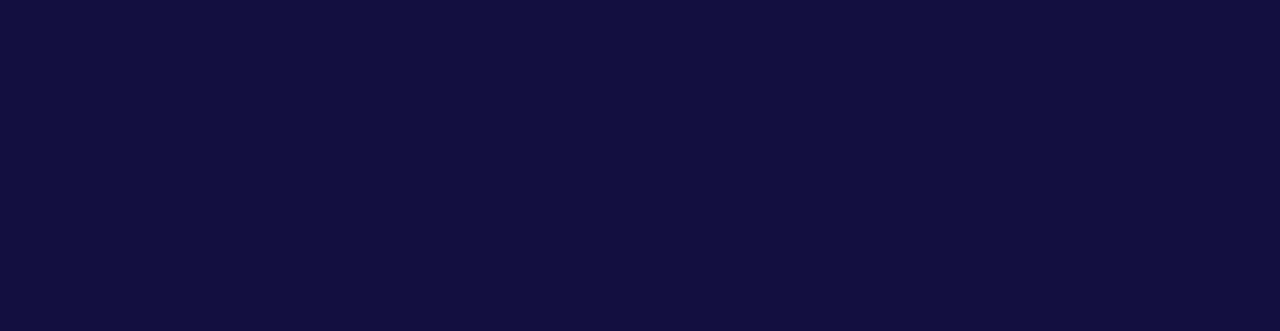
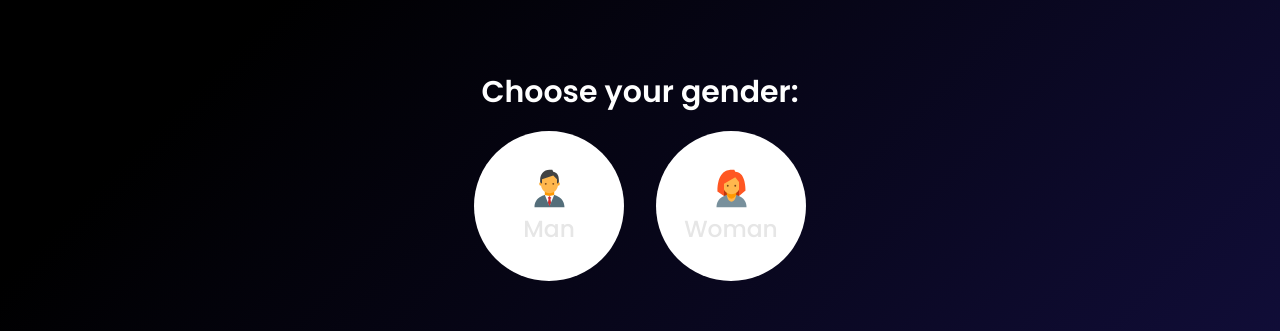
Before and after one commit to AmineElkhalidy/shoesit, a React (Vite) app: page /gender in a window 1280 px wide. Before the commit this address had no page. Shown: the part 257-588 px from the top of the page. Built offline with nearby package versions, Linux system fonts and the light colour scheme; a web font is replaced by a local one.

Commit message:
Gender page added:

```diff
--- a/src/App.jsx
+++ b/src/App.jsx
@@ -5,11 +5,13 @@ import { Routes, Route } from "react-router-dom";
 
 // Pages
 import Home from "./pages/Home";
+import Gender from "./pages/Gender";
 
 const App = () => {
   return (
     <Routes>
       <Route path="/" element={<Home />} />
+      <Route path="/gender" element={<Gender />} />
     </Routes>
   );
 };
--- /dev/null
+++ b/src/components/Reusable/Definer.jsx
@@ -0,0 +1,16 @@
+import React from "react";
+import "./Definer.scss";
+
+// Link
+import { Link } from "react-router-dom";
+
+const Definer = ({ route, gender, Icon }) => {
+  return (
+    <Link to={route} className="definer__card">
+      <Icon className="definer__icon" size={45} />
+      <h3>{gender}</h3>
+    </Link>
+  );
+};
+
+export default Definer;
--- /dev/null
+++ b/src/components/Reusable/Definer.scss
@@ -0,0 +1,31 @@
+.definer__card {
+  display: flex;
+  flex-direction: column;
+  justify-content: center;
+  align-items: center;
+  text-align: center;
+
+  background-color: white;
+  color: #ffbd8a;
+
+  border-radius: 50%;
+
+  height: 150px;
+  width: 150px;
+
+  cursor: pointer;
+
+  &:hover {
+    background-color: #4ca5ff;
+  }
+
+  & img {
+    height: 40px;
+    width: 40px;
+    margin-bottom: var(--mb-1);
+  }
+
+  & h3 {
+    font-weight: var(--font-medium);
+  }
+}
--- /dev/null
+++ b/src/pages/Gender.jsx
@@ -0,0 +1,39 @@
+import React from "react";
+import "./Gender.scss";
+
+// Motion
+import { motion } from "framer-motion";
+
+// Icons
+import { IoIosMan, IoIosWoman } from "react-icons/io";
+import { FcBusinessman, FcBusinesswoman } from "react-icons/fc";
+
+// Components
+import Definer from "../components/Reusable/Definer";
+
+const Gender = () => {
+  return (
+    <section className="gender">
+      <motion.div className="gender__container container">
+        <div className="gender__data">
+          <h2 className="gender__title">Choose your gender:</h2>
+
+          <div>
+            <Definer
+              route={"/gender/man/brand"}
+              Icon={FcBusinessman}
+              gender="Man"
+            />
+            <Definer
+              route={"/gender/woman/brand"}
+              Icon={FcBusinesswoman}
+              gender="Woman"
+            />
+          </div>
+        </div>
+      </motion.div>
+    </section>
+  );
+};
+
+export default Gender;
--- /dev/null
+++ b/src/pages/Gender.scss
@@ -0,0 +1,38 @@
+.gender {
+  &__container {
+    max-width: 100%;
+    min-height: calc(100vh - 4rem);
+
+    display: flex;
+    flex-direction: column;
+    justify-content: center;
+    align-items: center;
+
+    gap: 1rem;
+
+    margin-top: 4rem;
+  }
+
+  &__title {
+    color: white;
+    text-align: center;
+    margin-bottom: 1rem;
+  }
+
+  &__data {
+    & div {
+      display: flex;
+      flex-direction: column;
+      justify-content: center;
+      align-items: center;
+      row-gap: 2rem;
+    }
+  }
+}
+
+@media screen and (min-width: 500px) {
+  .gender div {
+    flex-direction: row;
+    gap: 2rem;
+  }
+}
```
